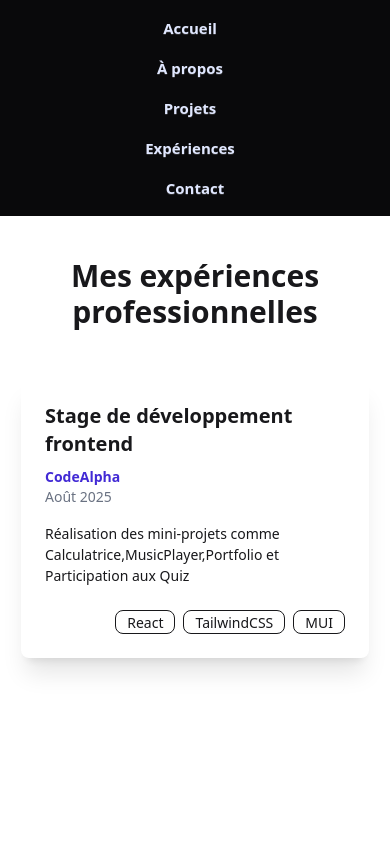
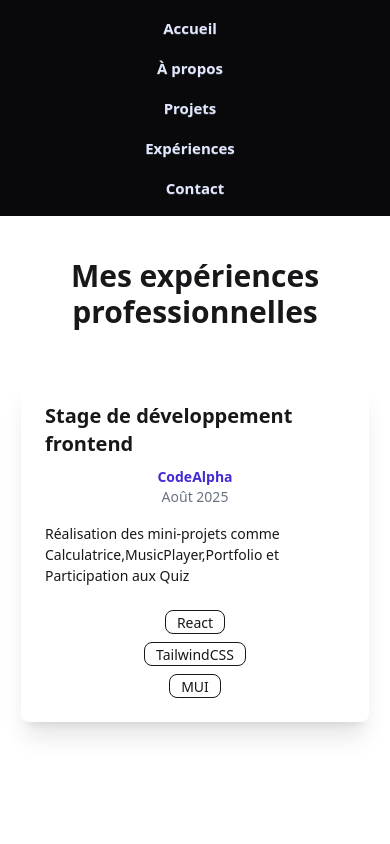
Before and after one commit to Nantenaina12/CodeAlpha_MonPortfolio, a React (Vite) app: page /#/experience in a window 390 px wide. Shown: the top 844 px of the page. Built offline with nearby package versions, Linux system fonts and the light colour scheme.

Commit message:
J'ai juste modifié un peu card body pour avoir une bonne responsivité

```diff
--- a/src/styles/PermanentSections.css
+++ b/src/styles/PermanentSections.css
@@ -63,5 +63,31 @@
   }
   .section {
     width: 90%;
+    color: black;
   }
 }
+@media (max-width: 768px) {
+  .horizontal-sections {
+    gap: 1rem;
+    padding: 0.5rem;
+  }
+
+  .card-body > div {
+    flex-direction: column; /* empile image + texte */
+    align-items: center;
+    text-align: center;
+  }
+
+  .card-body img {
+    width: 70%; /* image plus petite */
+    margin-bottom: 0.5rem;
+  }
+
+  .card-body ul {
+    padding-left: 0;
+  }
+
+  .bouton-telechargement {
+    width: 80%;
+  }
+}
```
